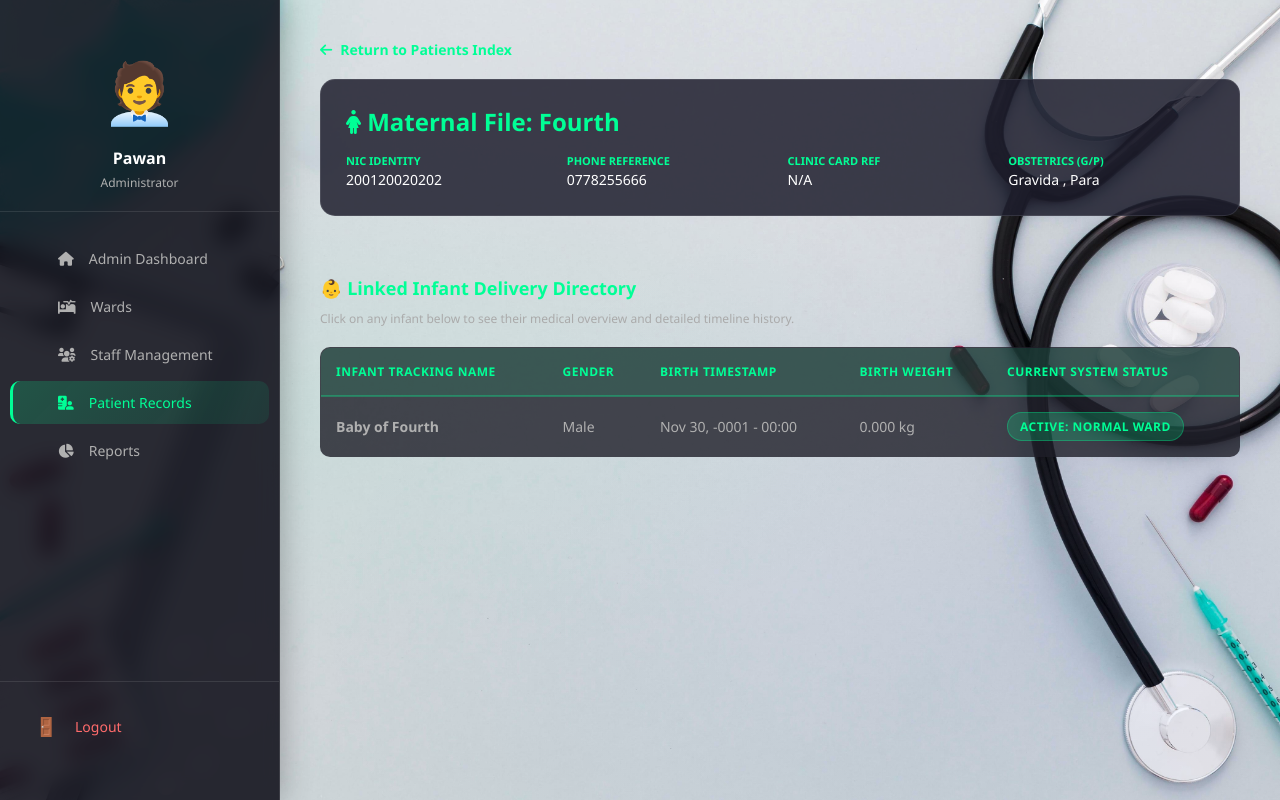
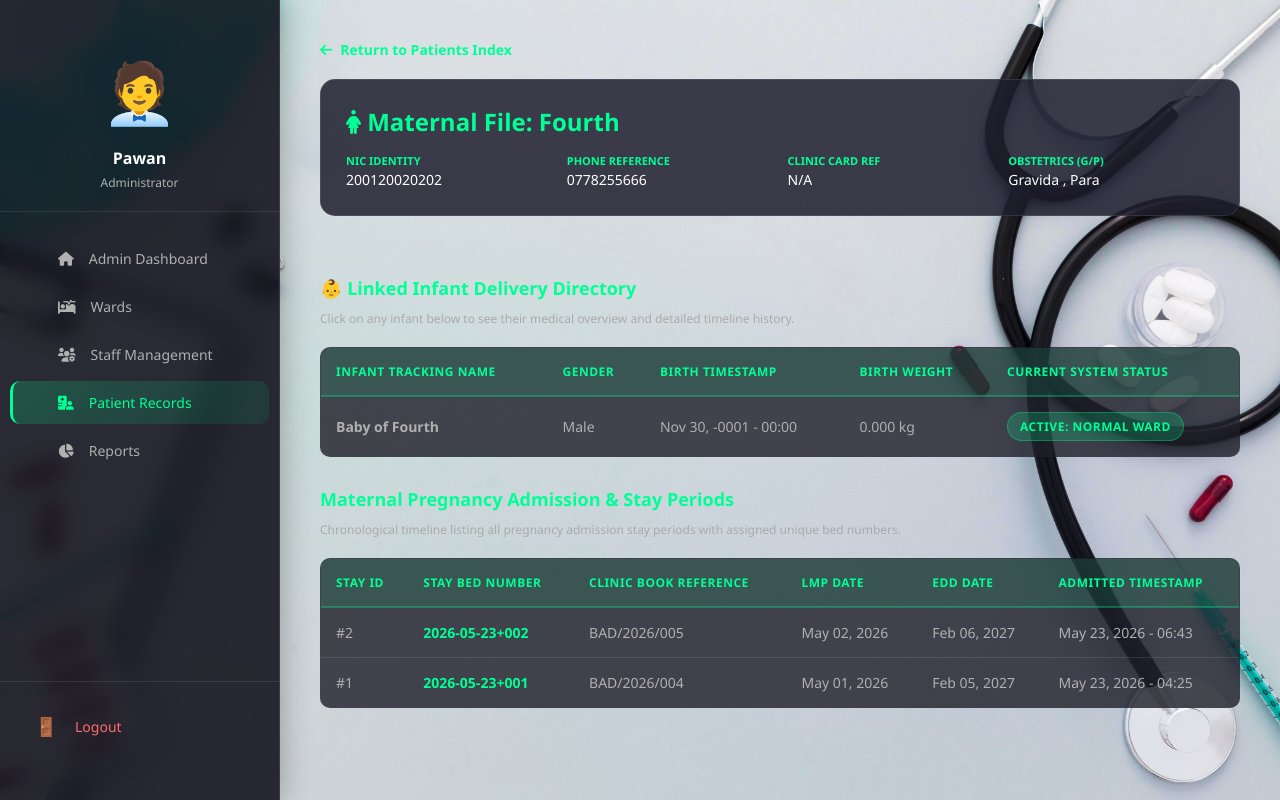
Before and after one commit to Ceylone-Monik/NICU, a PHP site: page /admin/mother_history.php?id=13 in a window 1280 px wide. Run offline with PHP 8.4, Linux system fonts and the light colour scheme; a user stored in the database is signed in; data comes from the database, SQL or seed files in the repository; both versions use the stored data as it was after the commit.

Commit message:
Data base null data submite fix
Data base null data submite fix

```diff
--- a/admin/mother_history.php
+++ b/admin/mother_history.php
@@ -24,6 +24,11 @@ if (!$mother) {
 $b_stmt = $pdo->prepare("SELECT * FROM babies WHERE mother_id = ? ORDER BY status ASC, birth_date DESC");
 $b_stmt->execute([$mother_id]);
 $active_babies = $b_stmt->fetchAll(PDO::FETCH_ASSOC);
+
+// 3. FETCH PREGNANCY ADMISSIONS (STAY HISTORY)
+$adm_stmt = $pdo->prepare("SELECT * FROM patient_admissions WHERE patient_id = ? ORDER BY admitted_at DESC");
+$adm_stmt->execute([$mother_id]);
+$admissions = $adm_stmt->fetchAll(PDO::FETCH_ASSOC);
 ?>
 
 <!DOCTYPE html>
@@ -127,6 +132,42 @@ $active_babies = $b_stmt->fetchAll(PDO::FETCH_ASSOC);
                 </table>
             <?php endif; ?>
         </div>
+
+        <div class="users-table-container" style="margin-top: 30px;">
+            <div class="table-header">
+                <h3>Maternal Pregnancy Admission & Stay Periods</h3>
+                <p style="color:#aaa; font-size:12px;">Chronological timeline listing all pregnancy admission stay periods with assigned unique bed numbers.</p>
+            </div>
+
+            <?php if (empty($admissions)): ?>
+                <div class="no-users"><p>📭 No pregnancy admission stay records registered under this profile.</p></div>
+            <?php else: ?>
+                <table class="users-table">
+                    <thead>
+                        <tr>
+                            <th>Stay ID</th>
+                            <th>Stay Bed Number</th>
+                            <th>Clinic Book Reference</th>
+                            <th>LMP Date</th>
+                            <th>EDD Date</th>
+                            <th>Admitted Timestamp</th>
+                        </tr>
+                    </thead>
+                    <tbody>
+                        <?php foreach ($admissions as $adm): ?>
+                        <tr>
+                            <td>#<?php echo $adm['admission_id']; ?></td>
+                            <td><strong style="color: #00ff96;"><?php echo htmlspecialchars($adm['bed_number'] ?: 'N/A'); ?></strong></td>
+                            <td><?php echo htmlspecialchars($adm['clinic_book_no'] ?: 'N/A'); ?></td>
+                            <td><?php echo $adm['lmp_date'] ? date('M d, Y', strtotime($adm['lmp_date'])) : 'N/A'; ?></td>
+                            <td><?php echo $adm['edd_date'] ? date('M d, Y', strtotime($adm['edd_date'])) : 'N/A'; ?></td>
+                            <td><?php echo date('M d, Y - H:i', strtotime($adm['admitted_at'])); ?></td>
+                        </tr>
+                        <?php endforeach; ?>
+                    </tbody>
+                </table>
+            <?php endif; ?>
+        </div>
     </div>
 </div>
 
@@ -144,6 +185,7 @@ $active_babies = $b_stmt->fetchAll(PDO::FETCH_ASSOC);
                 <div class="data-row"><label>Birth Date / Time</label><span id="pop_b_dob"></span></div>
                 <div class="data-row"><label>Weight at Delivery</label><span id="pop_b_weight"></span></div>
                 <div class="data-row"><label>Current Station Location</label><span id="pop_b_ward" style="font-weight:bold; color:#00ff96;"></span></div>
+                <div class="data-row"><label>Admission Bed Number</label><span id="pop_b_bed_number" style="font-weight:bold; color:#00ff96;"></span></div>
                 <div class="data-row"><label>Neonatal Notes</label><span id="pop_b_notes"></span></div>
             </div>
             <div class="popup-col">
@@ -178,6 +220,7 @@ function openUnifiedModal(babyId) {
             document.getElementById('pop_b_dob').innerText = data.birth_date;
             document.getElementById('pop_b_weight').innerText = data.weight_kg + " kg";
             document.getElementById('pop_b_ward').innerText = data.status === 'Discharged' ? 'Discharged Home 🏁' : data.ward_name + " Ward";
+            document.getElementById('pop_b_bed_number').innerText = data.admission_bed_number || "N/A";
             document.getElementById('pop_b_notes').innerText = data.condition_notes || "None documented";
 
             document.getElementById('pop_m_name').innerText = data.mother_name;
--- a/admin/ward_patients.php
+++ b/admin/ward_patients.php
@@ -229,6 +229,7 @@ $babies = $stmt->fetchAll(PDO::FETCH_ASSOC);
                 <div class="data-row"><label>Birth Date / Time</label><span id="pop_b_dob"></span></div>
                 <div class="data-row"><label>Weight at Delivery</label><span id="pop_b_weight"></span></div>
                 <div class="data-row"><label>Current Station Location</label><span id="pop_b_ward" style="font-weight:bold; color:#00ff96;"></span></div>
+                <div class="data-row"><label>Admission Bed Number</label><span id="pop_b_bed_number" style="font-weight:bold; color:#00ff96;"></span></div>
                 <div class="data-row"><label>Neonatal Clinical Notes</label><span id="pop_b_notes"></span></div>
             </div>
             <div class="popup-col">
@@ -264,6 +265,7 @@ function openUnifiedModal(babyId) {
             document.getElementById('pop_b_dob').innerText = data.birth_date;
             document.getElementById('pop_b_weight').innerText = data.weight_kg + " kg";
             document.getElementById('pop_b_ward').innerText = data.status === 'Discharged' ? 'Discharged' : data.ward_name + " Ward";
+            document.getElementById('pop_b_bed_number').innerText = data.admission_bed_number || "N/A";
             document.getElementById('pop_b_notes').innerText = data.condition_notes || "None documented";
 
             document.getElementById('pop_m_name').innerText = data.mother_name;
--- a/doctor/dashboard.php
+++ b/doctor/dashboard.php
@@ -314,6 +314,7 @@ $all_babies = $pdo->query($query_babies)->fetchAll(PDO::FETCH_ASSOC);
                 <div class="data-row"><label>Birth Date / Time</label><span id="pop_b_dob"></span></div>
                 <div class="data-row"><label>Weight</label><span id="pop_b_weight"></span></div>
                 <div class="data-row"><label>Current Ward</label><span id="pop_b_ward" style="font-weight:bold; color:#00ff96;"></span></div>
+                <div class="data-row"><label>Admission Bed Number</label><span id="pop_b_bed_number" style="font-weight:bold; color:#00ff96;"></span></div>
                 <div class="data-row"><label>Condition Notes</label><span id="pop_b_notes"></span></div>
             </div>
             <div class="popup-col">
@@ -352,6 +353,7 @@ $all_babies = $pdo->query($query_babies)->fetchAll(PDO::FETCH_ASSOC);
                 document.getElementById('pop_b_dob').innerText = data.birth_date;
                 document.getElementById('pop_b_weight').innerText = data.weight_kg + " kg";
                 document.getElementById('pop_b_ward').innerText = data.ward_name + " Ward";
+                document.getElementById('pop_b_bed_number').innerText = data.admission_bed_number || "N/A";
                 document.getElementById('pop_b_notes').innerText = data.condition_notes || "None documented";
 
                 document.getElementById('pop_m_name').innerText = data.mother_name;
```
Also changed, not shown: admin/add_patient.php (+52 -6 lines), config/SQL query.sql (+4 -3 lines).
